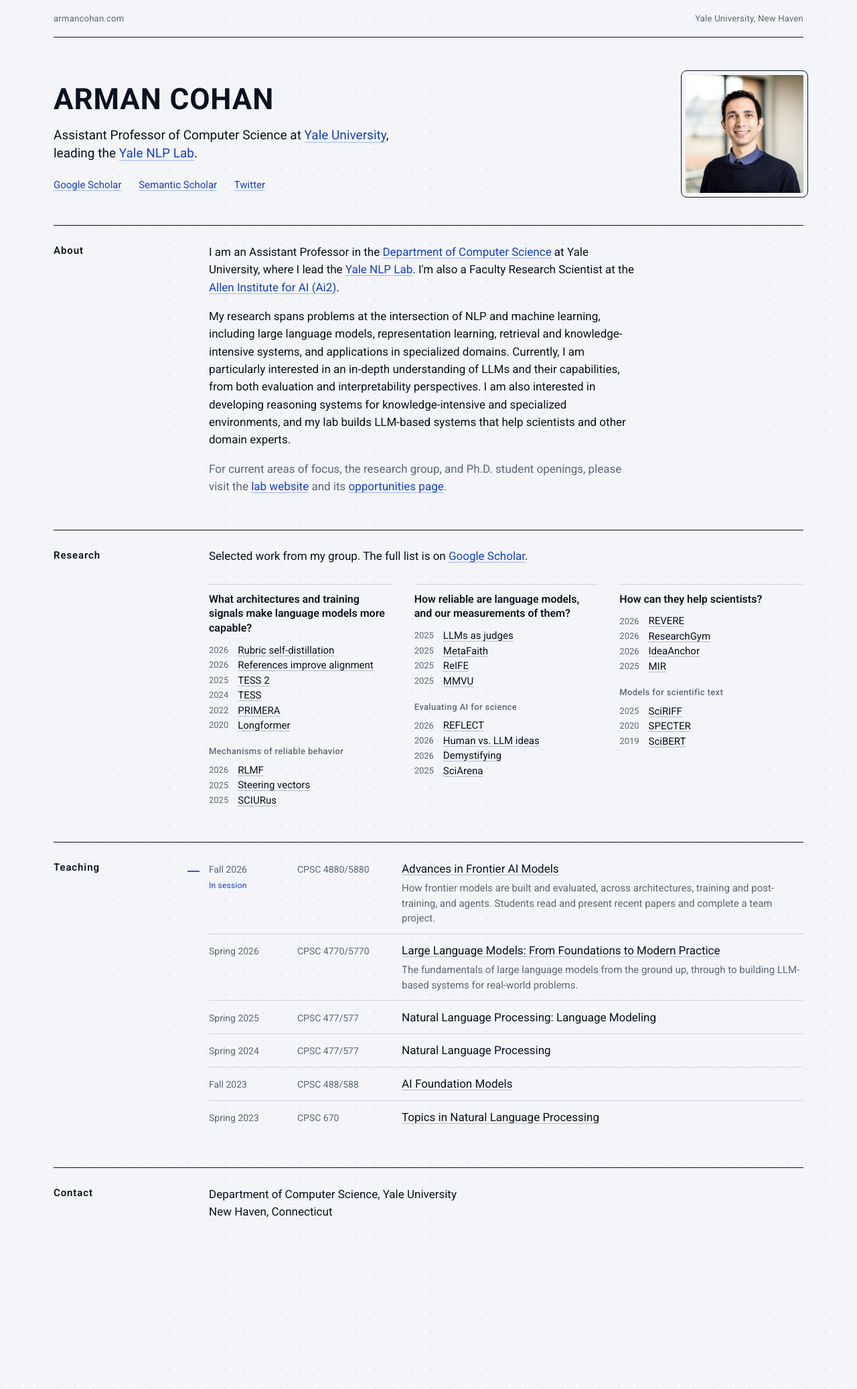
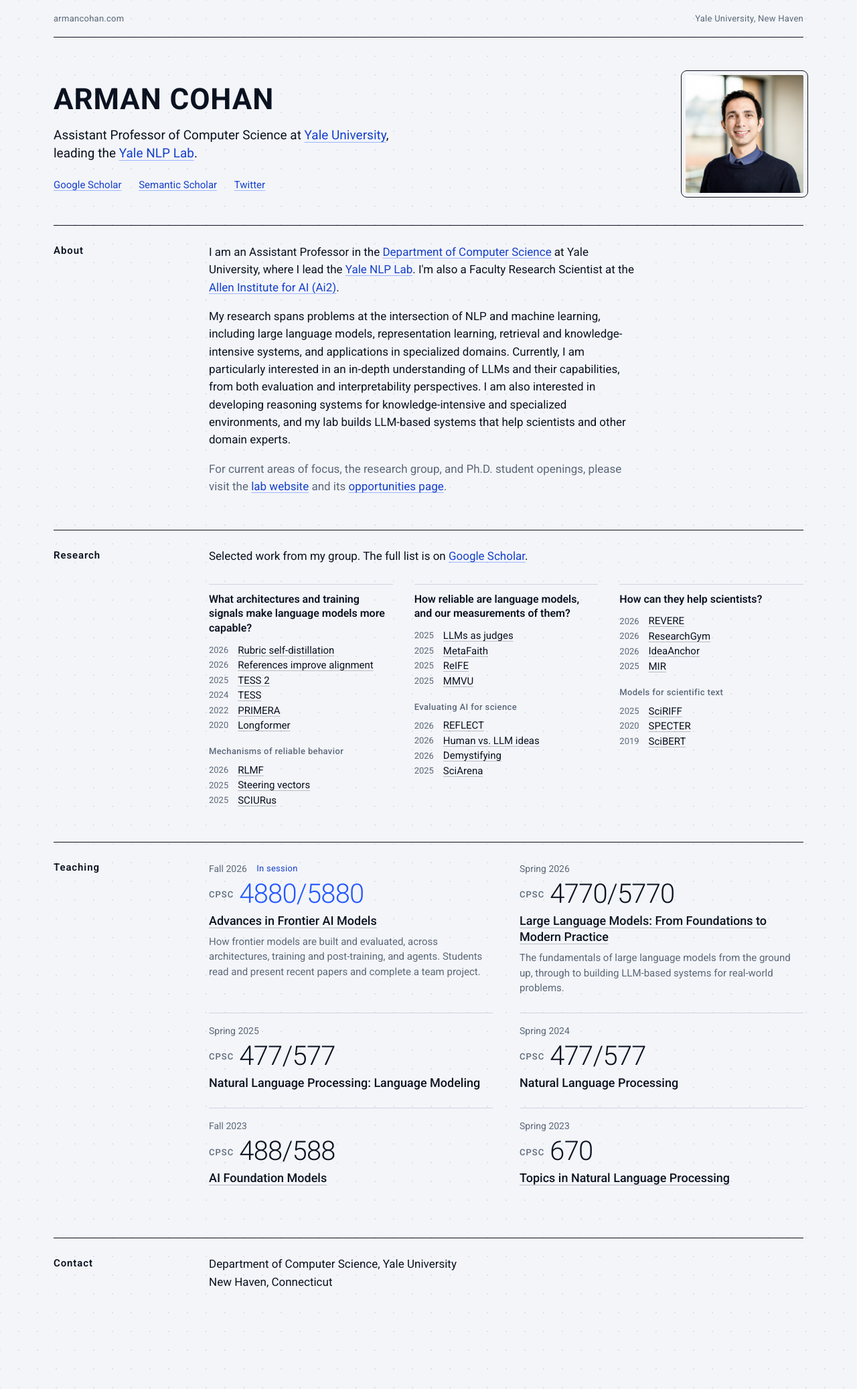
Before and after one commit to armancohan/acohan.github.io, a Jekyll site: the page built from index.html, in a window 1280 px wide. Shown: the whole page at 67% size. Built offline with Jekyll 4.4.1, drawn with Linux system fonts in a browser that asks for light colours.

Commit message:
Set teaching as a catalog grid with large course numbers
Co-Authored-By: Claude Fable 5.1 <noreply@anthropic.com>

```diff
--- a/files/site.css
+++ b/files/site.css
@@ -234,8 +234,11 @@ h1 {
   text-decoration-color: currentColor;
 }
 
-/* Teaching */
+/* Teaching: a catalog grid, the course number set large */
 .courses {
+  display: grid;
+  grid-template-columns: repeat(2, minmax(0, 1fr));
+  gap: 0 2.5rem;
   margin: 0;
   padding: 0;
   list-style: none;
@@ -243,68 +246,71 @@ h1 {
 
 .courses li {
   display: grid;
-  grid-template-columns: 7rem 8.5rem minmax(0, 1fr);
-  column-gap: 1.25rem;
-  align-items: baseline;
-  padding: .7rem 0;
+  grid-template-rows: auto auto auto 1fr;
+  padding: 1rem 0 1.6rem;
   border-top: 1px solid var(--rule);
 }
 
-.courses li:first-child {
+.courses li:nth-child(-n + 2) {
   border-top: 0;
-  padding-top: 0;
-}
-
-.term,
-.code {
-  color: var(--muted);
-  font-size: .875rem;
-  white-space: nowrap;
+  padding-top: .2rem;
 }
 
 .term {
   display: flex;
-  flex-direction: column;
-  gap: .2rem;
+  gap: .9rem;
+  color: var(--muted);
+  font-size: .875rem;
 }
 
 .term small {
   color: var(--accent-ink);
-  font-size: .75rem;
+  font-size: .8125rem;
   letter-spacing: .02em;
 }
 
-/* The course in session gets a short accent rule in the margin */
-.courses li.current {
-  position: relative;
+.num {
+  margin: .35rem 0 .5rem;
+  font-size: 2.5rem;
+  font-weight: 300;
+  line-height: 1;
+  letter-spacing: -.02em;
+  color: var(--ink);
 }
 
-.courses li.current::before {
-  content: "";
-  position: absolute;
-  left: -2rem;
-  top: 1rem;
-  width: 1.1rem;
-  height: 2px;
-  background: var(--accent);
+.dept {
+  display: inline-block;
+  margin-right: .5rem;
+  font-size: .8125rem;
+  font-weight: 500;
+  letter-spacing: .08em;
+  vertical-align: .55em;
+  color: var(--muted);
 }
 
-.courses a {
+.courses li.current .num {
+  color: var(--accent);
+}
+
+.courses h3 {
+  margin: 0;
+  font-size: 1.125rem;
+  font-weight: 500;
+  line-height: 1.35;
+}
+
+.courses h3 a {
   color: var(--ink);
   text-decoration-color: color-mix(in srgb, var(--ink) 25%, transparent);
 }
 
-.courses a:hover {
+.courses h3 a:hover {
   color: var(--accent);
   text-decoration-color: currentColor;
 }
 
-.course {
-  max-width: 40rem;
-}
-
-.course p {
-  margin: .3rem 0 0;
+.courses p {
+  margin: .5rem 0 0;
   color: var(--muted);
   font-size: .9375rem;
   line-height: 1.5;
@@ -348,17 +354,12 @@ h1 {
     row-gap: 1.25rem;
   }
 
-  .courses li {
+  .courses {
     grid-template-columns: minmax(0, 1fr);
-    row-gap: .15rem;
   }
 
-  .courses li.current::before {
-    display: none;
-  }
-
-  .term {
-    flex-direction: row;
-    gap: .8rem;
+  .courses li:nth-child(2) {
+    border-top: 1px solid var(--rule);
+    padding-top: 1rem;
   }
 }
--- a/index.html
+++ b/index.html
@@ -133,41 +133,35 @@
       <ol class="courses">
         <li class="current">
           <span class="term">Fall 2026<small>In session</small></span>
-          <span class="code">CPSC 4880/5880</span>
-          <div class="course">
-            <a href="https://yale-nlp.github.io/cpsc4880/">Advances in Frontier AI Models</a>
-            <p>How frontier models are built and evaluated, across architectures, training and post-training, and
-              agents. Students read and present recent papers and complete a team project.</p>
-          </div>
+          <span class="num"><span class="dept">CPSC</span>4880/5880</span>
+          <h3><a href="https://yale-nlp.github.io/cpsc4880/">Advances in Frontier AI Models</a></h3>
+          <p>How frontier models are built and evaluated, across architectures, training and post-training, and agents. Students read and present recent papers and complete a team project.</p>
         </li>
         <li>
           <span class="term">Spring 2026</span>
-          <span class="code">CPSC 4770/5770</span>
-          <div class="course">
-            <a href="https://yale-nlp.github.io/cpsc4770/">Large Language Models: From Foundations to Modern Practice</a>
-            <p>The fundamentals of large language models from the ground up, through to building LLM-based systems
-              for real-world problems.</p>
-          </div>
+          <span class="num"><span class="dept">CPSC</span>4770/5770</span>
+          <h3><a href="https://yale-nlp.github.io/cpsc4770/">Large Language Models: From Foundations to Modern Practice</a></h3>
+          <p>The fundamentals of large language models from the ground up, through to building LLM-based systems for real-world problems.</p>
         </li>
         <li>
           <span class="term">Spring 2025</span>
-          <span class="code">CPSC 477/577</span>
-          <div class="course">Natural Language Processing: Language Modeling</div>
+          <span class="num"><span class="dept">CPSC</span>477/577</span>
+          <h3>Natural Language Processing: Language Modeling</h3>
         </li>
         <li>
           <span class="term">Spring 2024</span>
-          <span class="code">CPSC 477/577</span>
-          <div class="course">Natural Language Processing</div>
+          <span class="num"><span class="dept">CPSC</span>477/577</span>
+          <h3>Natural Language Processing</h3>
         </li>
         <li>
           <span class="term">Fall 2023</span>
-          <span class="code">CPSC 488/588</span>
-          <div class="course"><a href="https://yale-nlp.github.io/cpsc488/">AI Foundation Models</a></div>
+          <span class="num"><span class="dept">CPSC</span>488/588</span>
+          <h3><a href="https://yale-nlp.github.io/cpsc488/">AI Foundation Models</a></h3>
         </li>
         <li>
           <span class="term">Spring 2023</span>
-          <span class="code">CPSC 670</span>
-          <div class="course"><a href="https://yalenlp.github.io/cpsc670/">Topics in Natural Language Processing</a></div>
+          <span class="num"><span class="dept">CPSC</span>670</span>
+          <h3><a href="https://yalenlp.github.io/cpsc670/">Topics in Natural Language Processing</a></h3>
         </li>
       </ol>
     </section>
```
